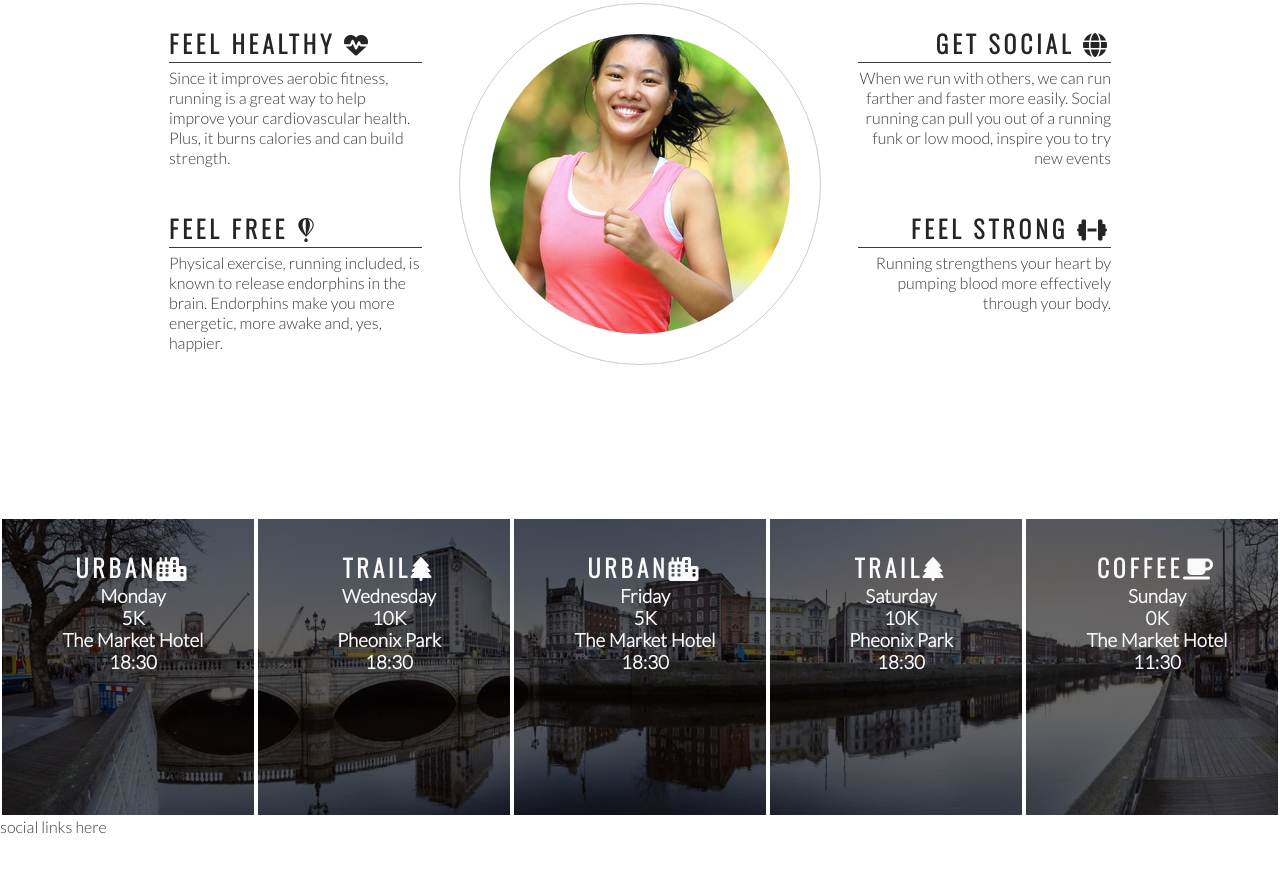
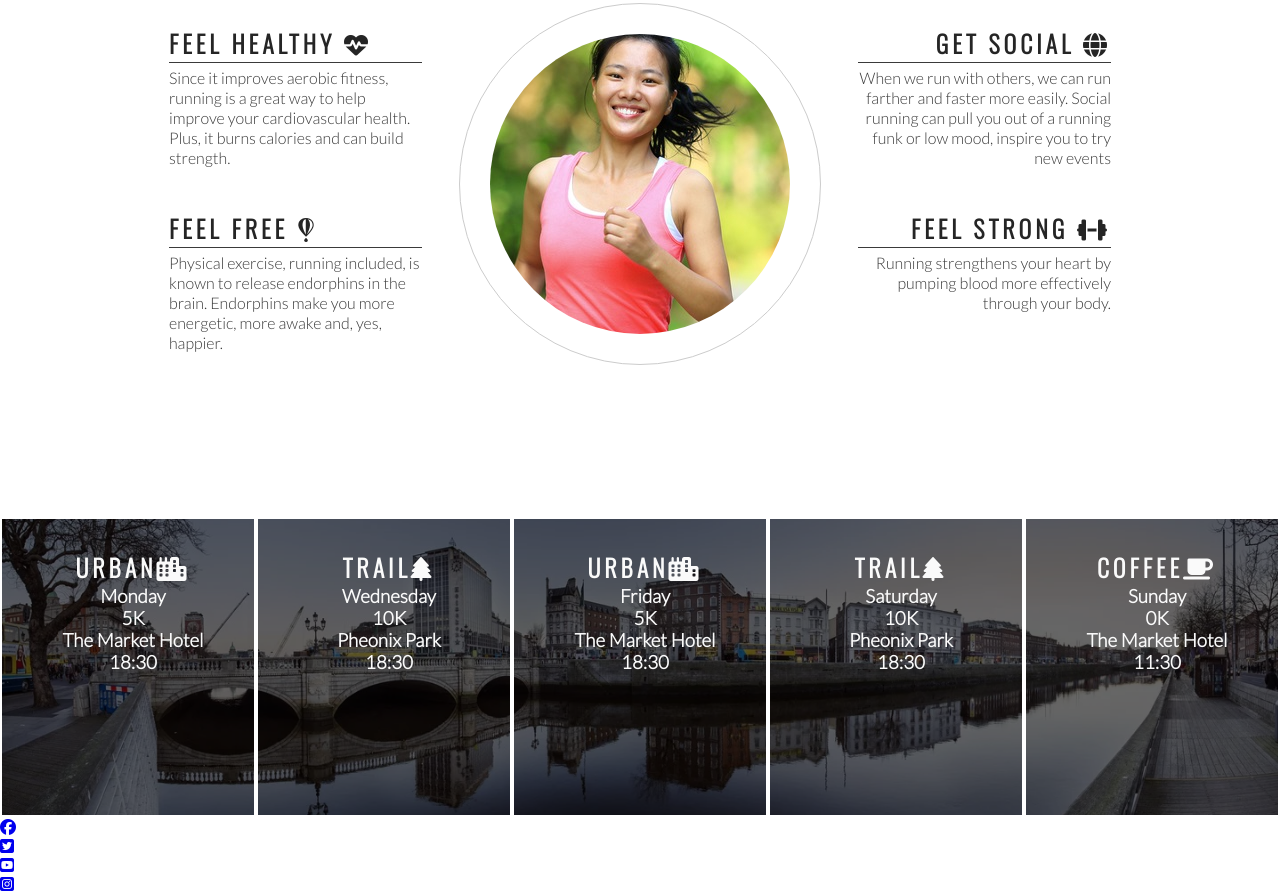
Before and after one commit to Shanbashir1/love-running, a plain HTML site: page index.html in a window 1280 px wide. Shown: the part 778-1671 px from the top of the page. Before the commit the page ends 1614 px from the top, so only its background shows below. Drawn offline with nearby package versions, Linux system fonts and the light colour scheme.

Commit message:
Add social media icons to footer

```diff
--- a/index.html
+++ b/index.html
@@ -123,7 +123,22 @@
 </div>
     </section>
     <footer>
-        social links here
+        <ul>
+            <li>
+                <a href="https://facebook.com" target="_blank" rel="noopener" aria-label="Visit our Facebook page (opens in a new tab)"><i class="fab fa-facebook"></i></a>
+            </li>
+            <li>
+                <a href="https://twitter.com" target="_blank" rel="noopener" aria-label="Visit our Twitter page (opens in a new tab)"><i class="fab fa-twitter-square"></i></a>
+            </li>
+            <li>
+                <a href="https://youtube" target="_blank" rel="noopener" aria-label="Visit our YouTube page (opens in a new tab)"><i class="fab fa-youtube-square"></i></a>
+            </li>
+            <li>
+                <a href="https://instagram.com" target="_blank" rel="noopener" aria-label="Visit our Instagram page (opens in a new tab)"><i class="fab fa-instagram-square"></i></a>
+            </li>
+
+
+        </ul>
     </footer>
     <!-- font awesome script -->
     <script src="https://kit.fontawesome.com/e4cbba220f.js" crossorigin="anonymous"></script>
```
